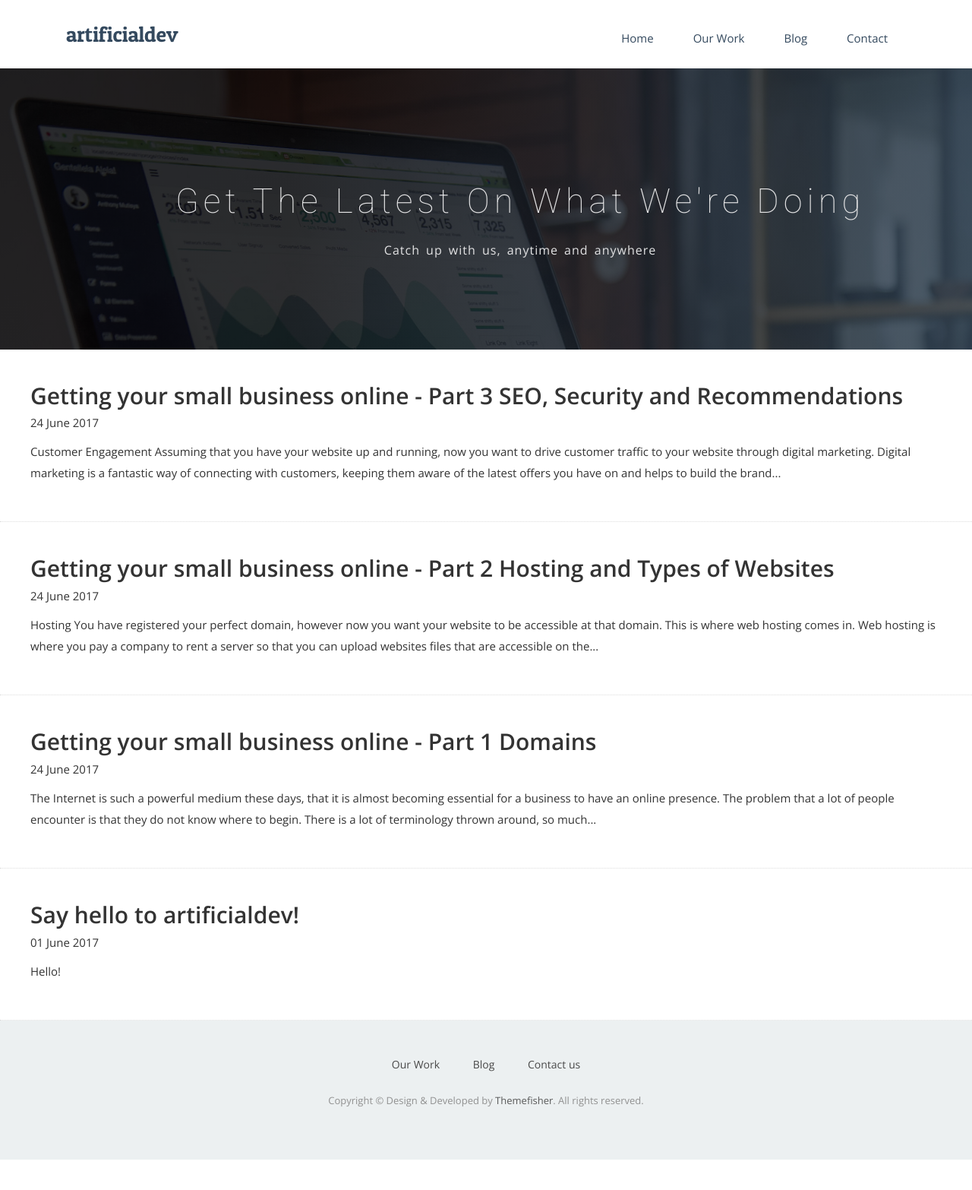
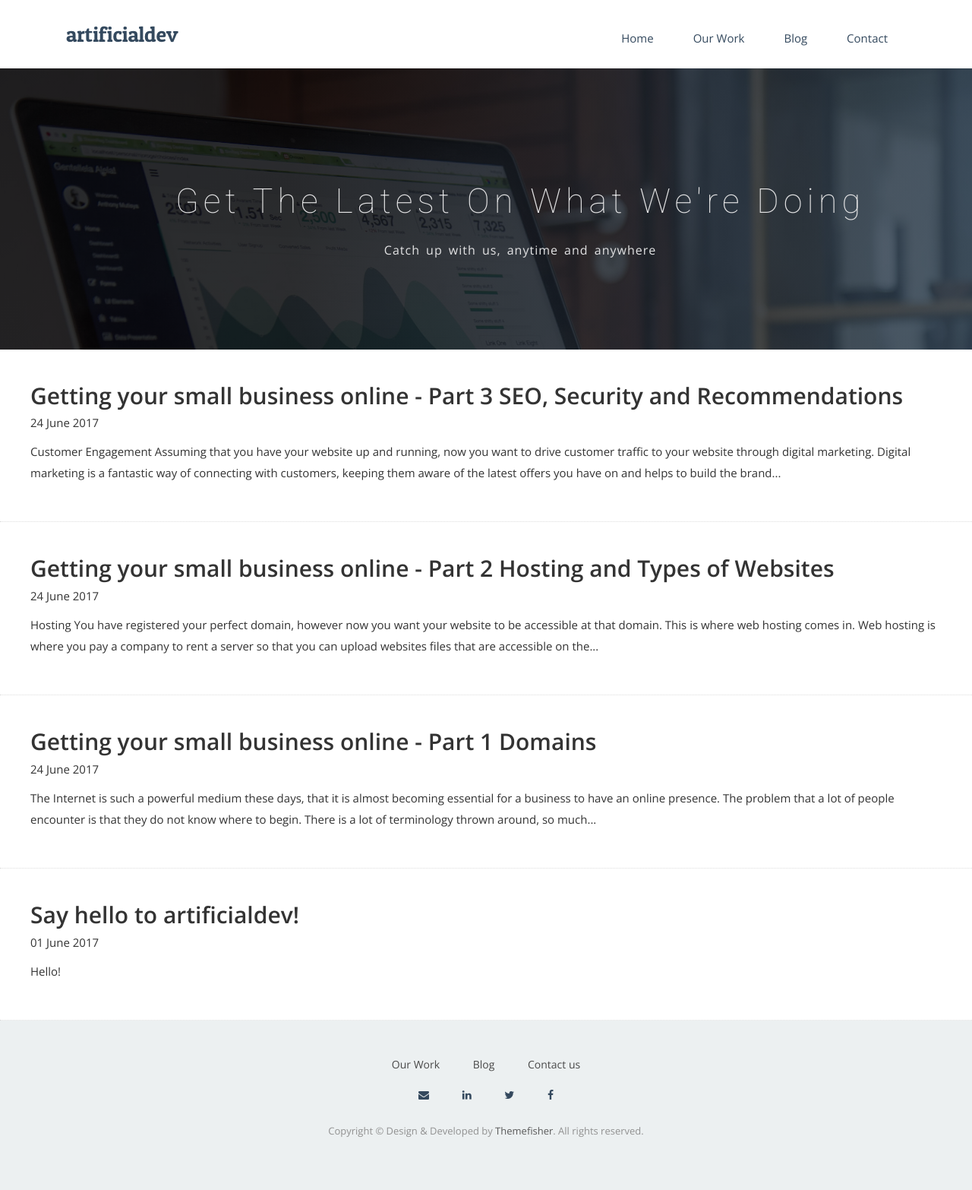
Before and after one commit to seanquinn/seanquinn.github.io, a Jekyll site: the page built from blog.html, in a window 1280 px wide. Shown: the whole page at 76% size. Built offline with Jekyll 4.4.1, drawn with Linux system fonts in a browser that asks for light colours; nearby versions of some CDN libraries; some web fonts are replaced; before the commit the page ends 1526 px from its top, so only the background shows below that.

Commit message:
Add social media links

```diff
--- a/_includes/footer.html
+++ b/_includes/footer.html
@@ -9,8 +9,11 @@
             <li><a href="{{ site.baseurl }}/blog">Blog</a></li>
             <li><a href="{{ site.baseurl }}/contact">Contact us</a></li>
           </ul>
-          <!-- <ul style="margin-top:20px">
-              <li>
+          <ul style="margin-top:20px">
+            <li>
+              <a href="mailto:sean@artificialdev.com"><i class="fa fa-envelope"></i></a>
+            </li>
+            <li>
               <a href="https://www.linkedin.com/organization/11179198/"><i class="fa fa-linkedin"></i></a>
             </li>
             <li>
@@ -19,7 +22,7 @@
             <li>
               <a href=https://www.facebook.com/artificialdev/><i class="fa fa-facebook"></i></a>
             </li>
-          </ul> -->
+          </ul>
         </div>
         <p>Copyright &copy; Design &amp; Developed by <a href="http://www.themefisher.com">Themefisher</a>. All rights reserved.</p>
       </div>
--- a/contact.html
+++ b/contact.html
@@ -61,7 +61,7 @@ permalink: /contact/
             </li>
           </ul>
 
-          <!-- <ul class="social-icons">
+          <ul class="social-icons">
             <li>
               <a href="https://www.linkedin.com/organization/11179198/"><i class="fa fa-linkedin"></i></a>
             </li>
@@ -71,7 +71,7 @@ permalink: /contact/
             <li>
               <a href=https://www.facebook.com/artificialdev/><i class="fa fa-facebook"></i></a>
             </li>
-          </ul> -->
+          </ul>
         </div>
       </div>
       <div class="col-md-6 col-sm-12">
```
